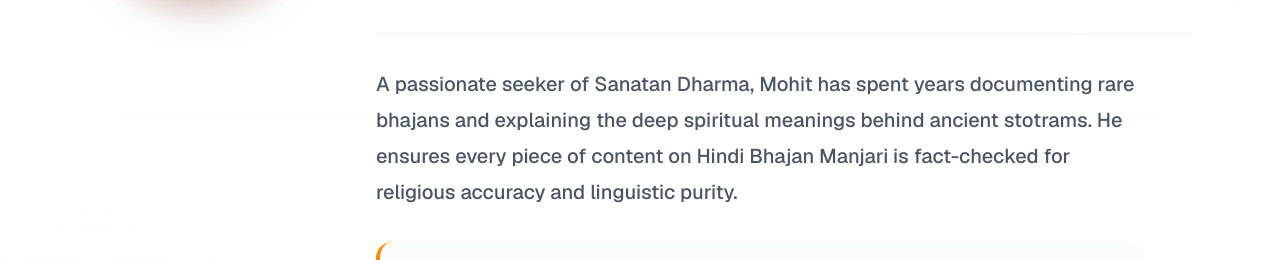
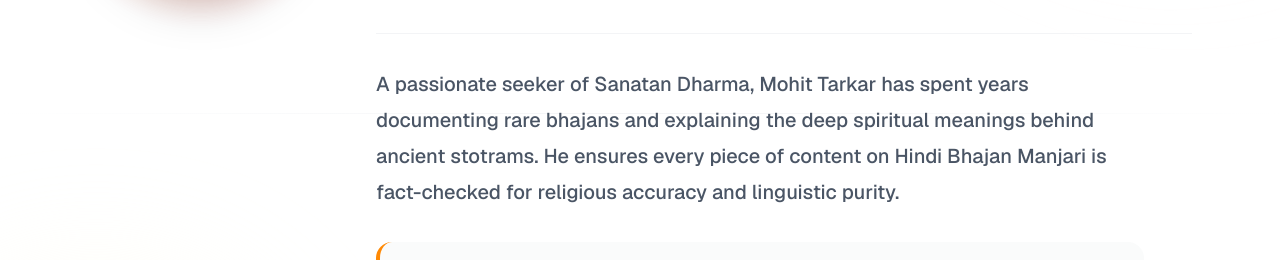
Before and after one commit to nvsict/hindi-bhajan-manjari, a Next.js app: page /author/mohit-tarkar in a window 1280 px wide. Shown: the part 427-687 px from the top of the page. Built offline with nearby package versions, Linux system fonts and the light colour scheme; no server answers; the database is empty; a web font is replaced by a local one.

Commit message:
bugg fixes

```diff
--- a/app/author/[slug]/page.tsx
+++ b/app/author/[slug]/page.tsx
@@ -22,7 +22,7 @@ export const AUTHORS: Record<string, any> = {
     name: "Mohit Tarkar",
     nameHindi: "मोहित तरकर",
     role: "Founder & Chief Editor",
-    bio: "A passionate seeker of Sanatan Dharma, Mohit has spent years documenting rare bhajans and explaining the deep spiritual meanings behind ancient stotrams. He ensures every piece of content on Hindi Bhajan Manjari is fact-checked for religious accuracy and linguistic purity.",
+    bio: "A passionate seeker of Sanatan Dharma, Mohit Tarkar has spent years documenting rare bhajans and explaining the deep spiritual meanings behind ancient stotrams. He ensures every piece of content on Hindi Bhajan Manjari is fact-checked for religious accuracy and linguistic purity.",
     quote: "Sanatan Dharma is not just a religion, it's the ultimate science of life and cosmos.",
     expertise: ["Sanatan Dharma Literature", "Bhajan Preservation", "Vedic Philosophy"],
     image: "https://i.ibb.co/NddGCY05/Whats-App-Image-2026-02-28-at-12-37-16-AM.jpg",
```
